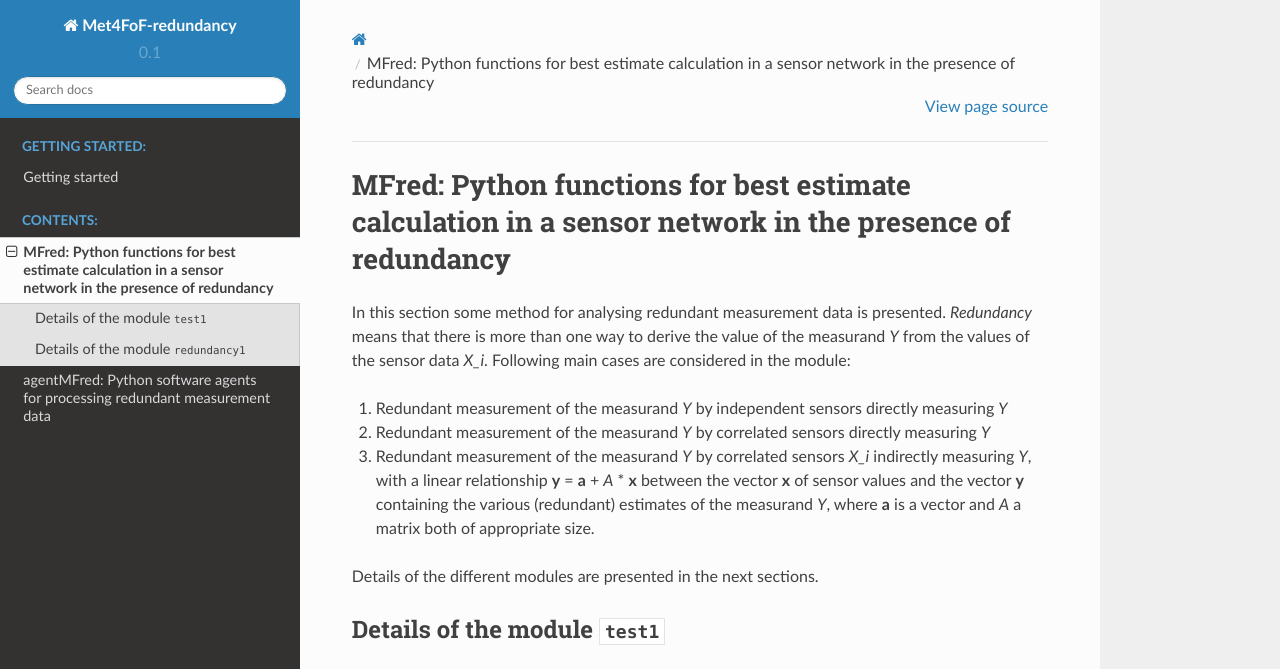
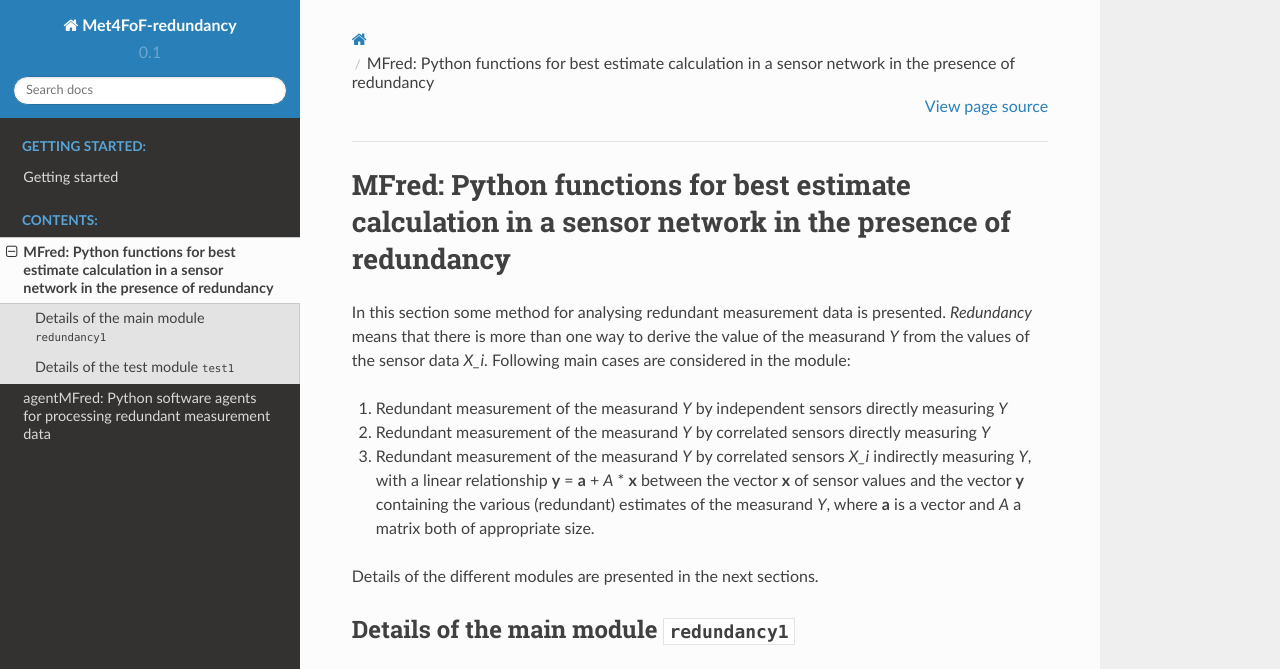
Before and after one commit to gertjan123/Met4FoF-redundancy, a Sphinx documentation site: the page built from docs/source/redundancy1_doc.rst, in a window 1280 px wide and 1138 px high. Shown: the top 669 px of the window. Built offline with Sphinx 7.4.7 and the Read the Docs theme 2.0.0, drawn with Linux system fonts in a browser that asks for light colours; some of the changed text lies outside the part shown; grey boxes are pictures that could not be loaded.

Commit message:
Update redundancy1_doc.rst

```diff
--- a/docs/source/redundancy1_doc.rst
+++ b/docs/source/redundancy1_doc.rst
@@ -9,13 +9,12 @@
 
 Details of the different modules are presented in the next sections.
 
-Details of the module :mod:`test1`
----------------------------------------
-.. automodule:: MFred.test1
+Details of the main module :mod:`redundancy1`
+---------------------------------------------
+.. automodule:: Met4FoF_redunacny.MFred.redundancy1
     :members:
 
-
-Details of the module :mod:`redundancy1`
----------------------------------------------
-.. automodule:: MFred.redundancy1
+Details of the test module :mod:`test1`
+---------------------------------------
+.. automodule:: test_redundancy.test_MFred
     :members:
```
